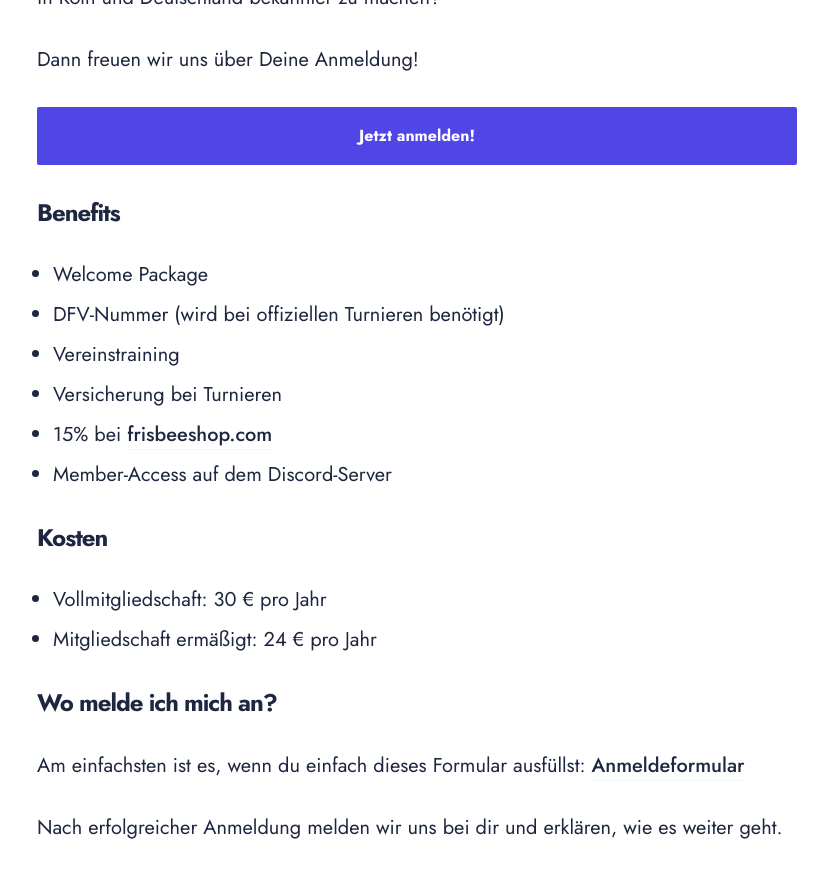
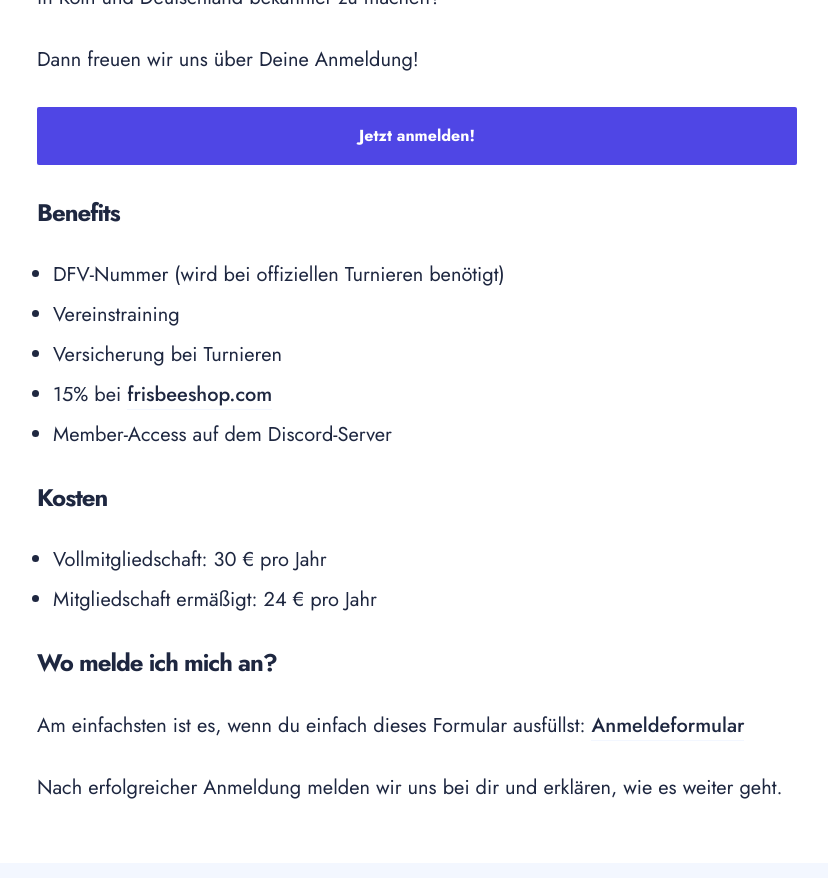
Before and after one commit to maxgreive/syndikat-web, a Jekyll site: the page built from membership.md, in a window 1280 px wide and 900 px high, scrolled down 339 px. Shown: the top 878 px of the window, without its empty margins (223-1051 px from the left). Built offline with Jekyll 4.4.1, drawn with Linux system fonts in a browser that asks for light colours; nearby versions of some CDN libraries.

Commit message:
remove welcome package

```diff
--- a/membership.md
+++ b/membership.md
@@ -14,7 +14,6 @@ Dann freuen wir uns über Deine Anmeldung!
 
 ### Benefits
 
-- Welcome Package
 - DFV-Nummer (wird bei offiziellen Turnieren benötigt)
 - Vereinstraining
 - Versicherung bei Turnieren
```
